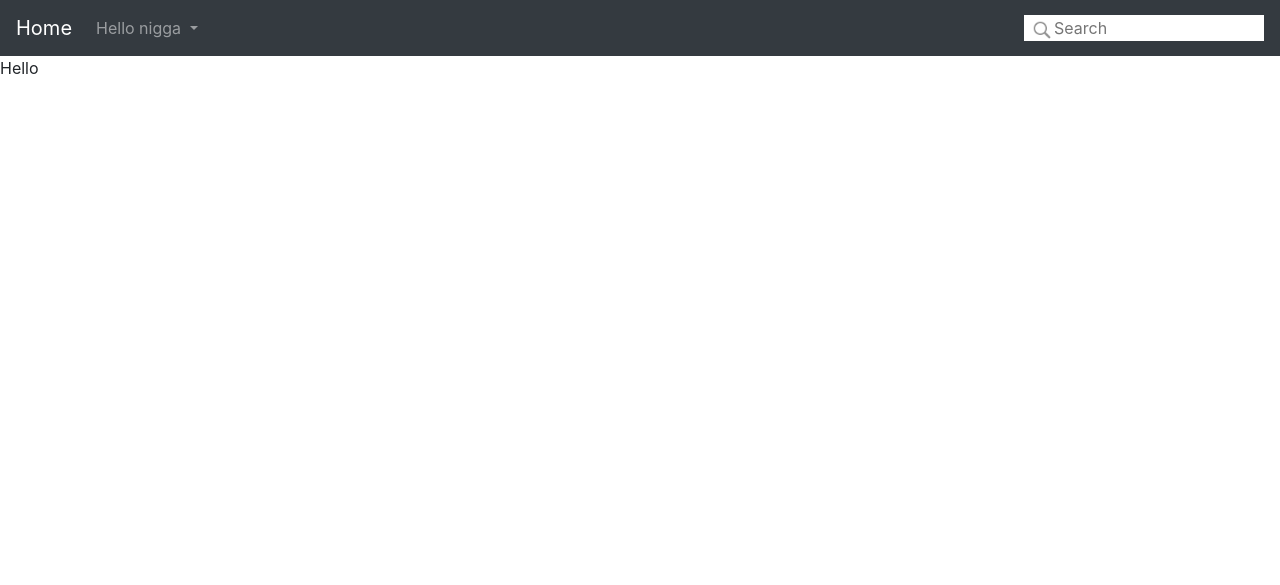
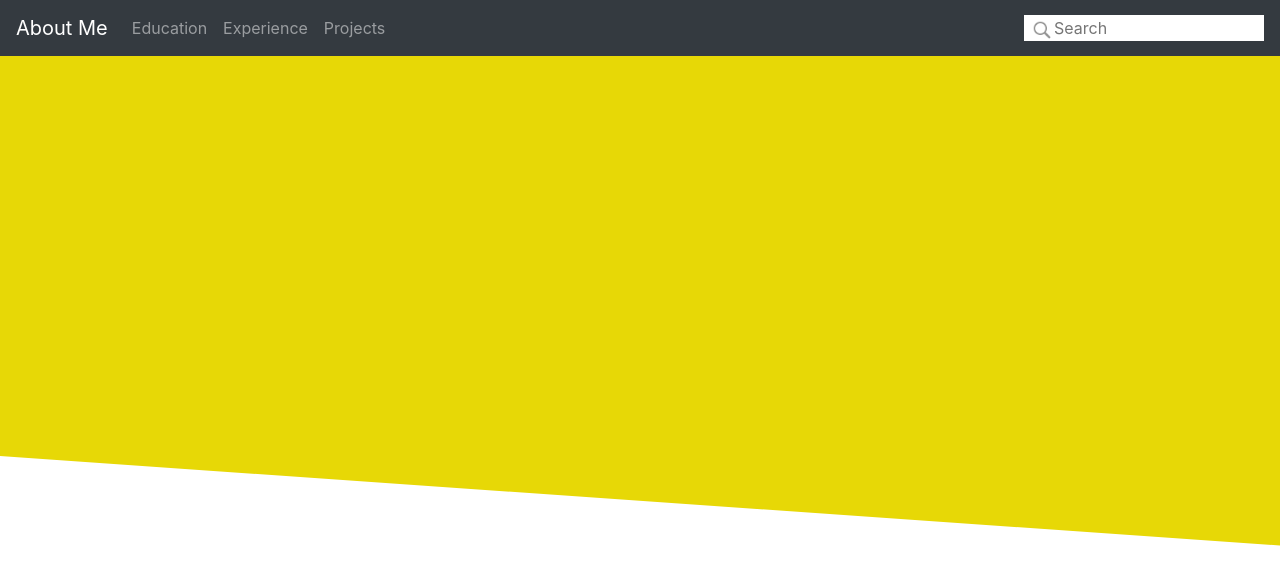
Before and after one commit to DhairyaSurana/Personal_Website, a Django app: page / in a window 1280 px wide. Shown: the top 585 px of the page. Run offline with Django 3.2, Linux system fonts and the light colour scheme; some libraries are stand-ins or nearby versions.

Commit message:
Added text to the navbar and changed the background pattern of the page

```diff
--- a/My_Website/static/css/home.css
+++ b/My_Website/static/css/home.css
@@ -37,3 +37,30 @@ Navbar */
 
   /*============================================================================================================================
   */
+
+
+  .slantedDivA{
+    position: relative;
+    width: 100%;
+    height: auto;
+    background: rgb(231, 216, 6);
+    box-sizing: border-box;
+    padding: 200px;
+    color: #fff;
+    margin-bottom: 200px;
+  }
+
+  .slantedDivA:after{
+    position: absolute;
+    width: 100%;
+    height: 100%;
+    content: '';
+    background: inherit;
+    z-index: -1;
+    top: 0;
+    right: 0;
+    bottom: 0;
+    left: 0;
+    transform-origin: top left;
+    transform: skewY(4deg);
+  }
--- a/My_Website/templates/base.html
+++ b/My_Website/templates/base.html
@@ -53,82 +53,21 @@
         <!-- Navbar -->
             <nav id="navbar" class="navbar navbar-expand-lg navbar-dark bg-dark" >
 
-                  <!-- title (links to the home page) -->
-                  <a class="navbar-brand" href="{% url 'home' %}">Home</a>
-
-                  <!-- Dropdown menu button -->
-                  <button
-                        class="navbar-toggler"
-                        type="button"
-                        data-toggle="collapse"
-                        data-target="#navbarSupportedContent"
-                        aria-controls="navbarSupportedContent"
-                        aria-expanded="false"
-                        aria-label="Toggle navigation"
-                  >
-                  <span class="navbar-toggler-icon"></span>
-                  </button>
-
-                  <div id="navbarSupportedContent" class="collapse navbar-collapse" >
-                  <ul class="navbar-nav mr-auto">
+                  <a class="navbar-brand" href="{% url 'home' %}">About Me</a>
 
 
 
 
+                  <div id="navbarSupportedContent" class="collapse navbar-collapse" >
+                        <ul class="navbar-nav mr-auto">
+                              <a class="nav-link" href="{% url 'home' %}">Education</a>
+                              <a class="nav-link" href="{% url 'home' %}">Experience</a>
+                              <a class="nav-link" href="{% url 'home' %}">Projects</a>
+                        </ul>
+                  </div>
 
-                  <li class="nav-item dropdown">
-
-                              <a
-                                    id="navbarDropdown"
-                                    class="nav-link dropdown-toggle"
-                                    href="#"
-                                    role="button"
-                                    data-toggle="dropdown"
-                                    aria-haspopup="true"
-                                    aria-expanded="false"
-                                    >
-                                    Hello nigga
-
-                              </a>
-
-                              <div class="dropdown-menu" aria-labelledby="navbarDropdown">
-
-                                    <a class="dropdown-item" href="#">Logout</a>
-
-
-                              <a
-                                    id="navbarDropdown"
-                                    class="nav-link dropdown-toggle"
-                                    href="#"
-                                    role="button"
-                                    data-toggle="dropdown"
-                                    aria-haspopup="true"
-                                    aria-expanded="false"
-                                    >
-                                    New User?
-                              </a>
-
-                              <div class="dropdown-menu" aria-labelledby="navbarDropdown">
-                                          <a class="dropdown-item" href="#">Sign up as Regular User</a>
-
-                                    <a
-                                          class="dropdown-item"
-                                          href="#"
-                                          >
-                                          Sign up as Project Owner
-                                    </a>
-
-
-                                    </li>
-
-                                    </ul>
-
-
-
-                              </div>
-
-                              {% block additional_navbar_content %}
-                              {% endblock %}
+                  {% block additional_navbar_content %}
+                  {% endblock %}
             </nav>
 
          {% block additional_pages %}
--- a/My_Website/templates/home.html
+++ b/My_Website/templates/home.html
@@ -18,6 +18,6 @@
 
 {% block additional_pages %}
 
-    Hello
+   <div class="slantedDivA"></div>
 
 {% endblock %}
```
